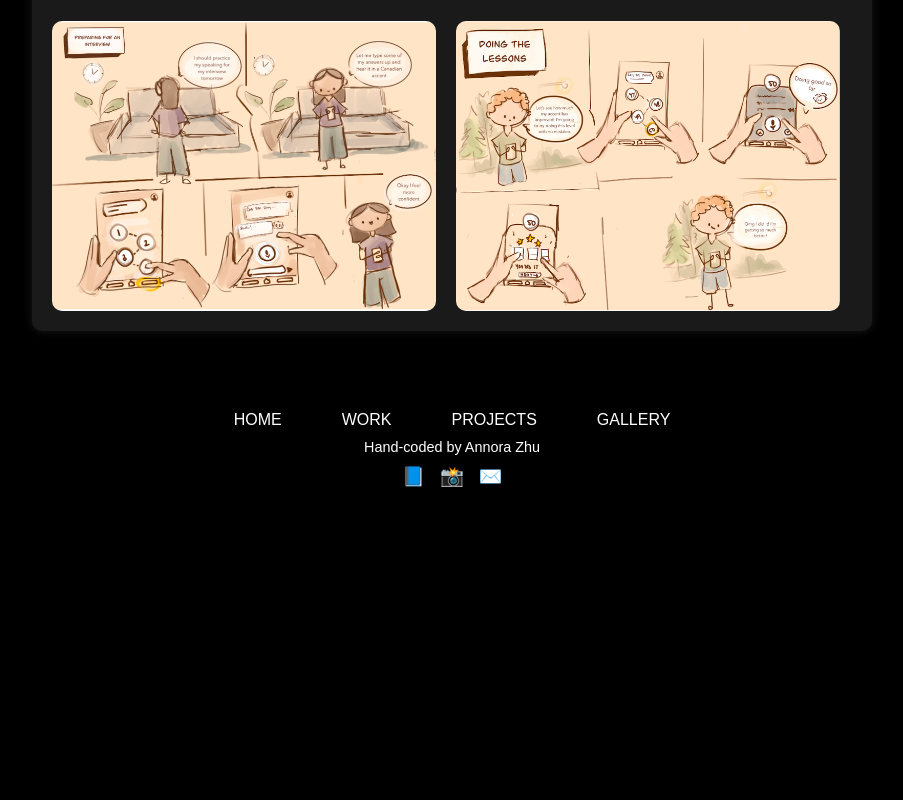
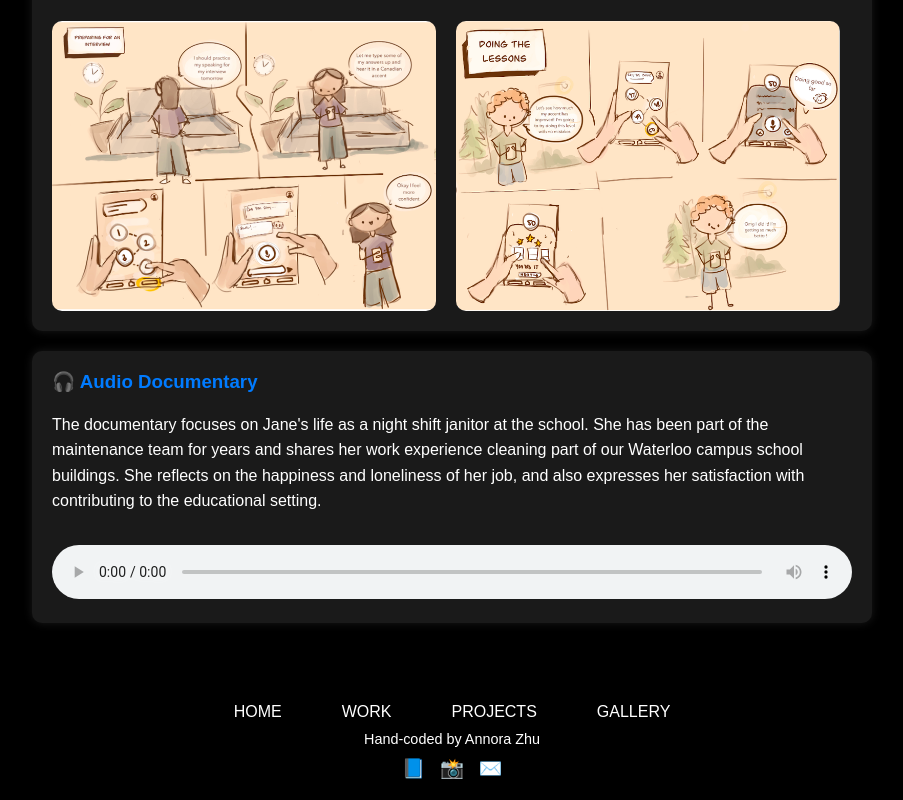
Before and after one commit to y65zhu/ProjectsPage, a plain HTML site: page index.html in a window 1280 px wide. Shown: the part 3372-4172 px from the top of the page, without its empty margins (188-1091 px from the left). Before the commit the page ends 3880 px from the top, so only its background shows below. Drawn offline with Linux system fonts and the light colour scheme.

Commit message:
project 3

```diff
--- a/index.html
+++ b/index.html
@@ -224,6 +224,19 @@
           <img src="use2.png" alt="Storyboard: Doing the Lessons" style="width: 48%; border-radius: 10px;">
         </div>
       </div>
+      <div class="project-card">
+  <h3>🎧 Audio Documentary</h3>
+  <p>
+    The documentary focuses on Jane's life as a night shift janitor at the school. She has been part of the maintenance team for years and shares her work experience cleaning part of our Waterloo campus school buildings.
+    She reflects on the happiness and loneliness of her job, and also expresses her satisfaction with contributing to the educational setting.
+  </p>
+
+  <audio controls style="width: 100%; margin-top: 15px; border-radius: 10px;">
+    <source src="Zhu_PRJ3_FINAL.mp3" type="audio/mpeg">
+    Your browser does not support the audio element.
+  </audio>
+</div>
+
     </main>
 
     <!-- Footer -->
```
